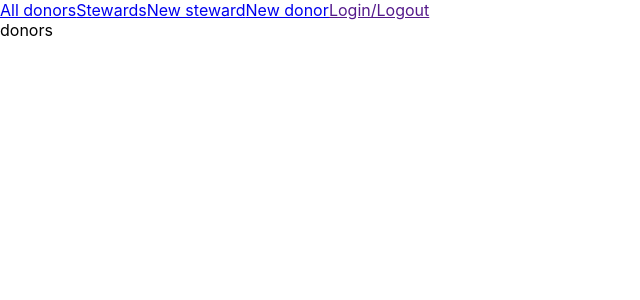
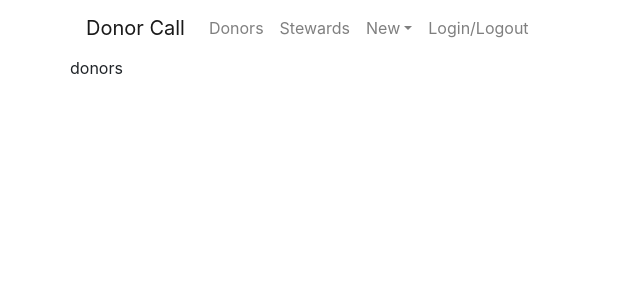
Before and after one commit to Paradox1111/DonorCall, a React (Create React App) app: page / in a window 1280 px wide. Shown: the top 300 px of the page, without its empty margins (0-640 px from the left). Built offline with nearby package versions, Linux system fonts and the light colour scheme.

Commit message:
implement react-bootstrap for nav/app.js

```diff
--- a/package.json
+++ b/package.json
@@ -6,7 +6,9 @@
     "@testing-library/jest-dom": "^4.2.4",
     "@testing-library/react": "^9.5.0",
     "@testing-library/user-event": "^7.2.1",
+    "bootstrap": "^4.4.1",
     "react": "^16.13.0",
+    "react-bootstrap": "^1.0.0-beta.17",
     "react-dom": "^16.13.0",
     "react-router-dom": "^5.1.2",
     "react-scripts": "3.4.0"
--- a/public/index.html
+++ b/public/index.html
@@ -15,6 +15,12 @@
       user's mobile device or desktop. See https://developers.google.com/web/fundamentals/web-app-manifest/
     -->
 		<link rel="manifest" href="%PUBLIC_URL%/manifest.json" />
+		<link
+			rel="stylesheet"
+			href="https://maxcdn.bootstrapcdn.com/bootstrap/4.3.1/css/bootstrap.min.css"
+			integrity="sha384-ggOyR0iXCbMQv3Xipma34MD+dH/1fQ784/j6cY/iJTQUOhcWr7x9JvoRxT2MZw1T"
+			crossorigin="anonymous"
+		/>
 		<!--
       Notice the use of %PUBLIC_URL% in the tags above.
       It will be replaced with the URL of the `public` folder during the build.
--- a/src/App.css
+++ b/src/App.css
@@ -1,38 +1,2 @@
-.App {
-  text-align: center;
+nav {
 }
-
-.App-logo {
-  height: 40vmin;
-  pointer-events: none;
-}
-
-@media (prefers-reduced-motion: no-preference) {
-  .App-logo {
-    animation: App-logo-spin infinite 20s linear;
-  }
-}
-
-.App-header {
-  background-color: #282c34;
-  min-height: 100vh;
-  display: flex;
-  flex-direction: column;
-  align-items: center;
-  justify-content: center;
-  font-size: calc(10px + 2vmin);
-  color: white;
-}
-
-.App-link {
-  color: #61dafb;
-}
-
-@keyframes App-logo-spin {
-  from {
-    transform: rotate(0deg);
-  }
-  to {
-    transform: rotate(360deg);
-  }
-}
--- a/src/App.js
+++ b/src/App.js
@@ -1,5 +1,5 @@
 import React from "react";
-import logo from "./logo.svg";
+import "bootstrap/dist/css/bootstrap.min.css";
 import { Link, Route, Switch } from "react-router-dom";
 import Donors from "./components/Donors";
 import Stewards from "./components/Stewards";
@@ -7,23 +7,54 @@ import NewSteward from "./components/NewSteward";
 import NewDonor from "./components/NewDonor";
 import "./App.css";
 
+import {
+	Nav,
+	Button,
+	Row,
+	Col,
+	Container,
+	NavDropdown,
+	Navbar
+} from "react-bootstrap";
+
 function App() {
 	return (
-		<nav>
-			<nav>
-				<Link to='/'>All donors</Link>
-				<Link to='/stewards'>Stewards</Link>
-				<Link to='/stewards/new'>New steward</Link>
-				<Link to='/donors/new'>New donor</Link>
-				<Link>Login/Logout</Link>
-			</nav>
+		<Container>
+			<Row>
+				<Navbar>
+					<Navbar.Brand href='/'>Donor Call</Navbar.Brand>
+					<Navbar.Toggle aria-controls='basic-navbar-nav' />
+					<Navbar.Collapse id='basic-navbar-nav'></Navbar.Collapse>
+					<Nav>
+						<Nav.Link href='/'>Donors</Nav.Link>
+
+						<Nav.Link href='/stewards'>Stewards</Nav.Link>
+
+						<NavDropdown title='New'>
+							<NavDropdown.Item href='/stewards/new'>
+								Add a steward
+							</NavDropdown.Item>
+
+							<NavDropdown.Item href='/donors/new'>
+								Add a donor
+							</NavDropdown.Item>
+						</NavDropdown>
+
+						<Nav.Link>Login/Logout</Nav.Link>
+					</Nav>
+				</Navbar>
+			</Row>
+			<Row>
+				<main>
 					<Switch>
 						<Route exact path='/' component={Donors} />
 						<Route path='/stewards/new' render={NewSteward} />
 						<Route path='/stewards' component={Stewards} />
 						<Route path='/donors/new' render={NewDonor} />
 					</Switch>
-		</nav>
+				</main>
+			</Row>
+		</Container>
 	);
 }
 
```
Also changed, not shown: 1 other file (tests, documents, lock files or other folders). Lines whose indentation alone changed are shown as unchanged.
